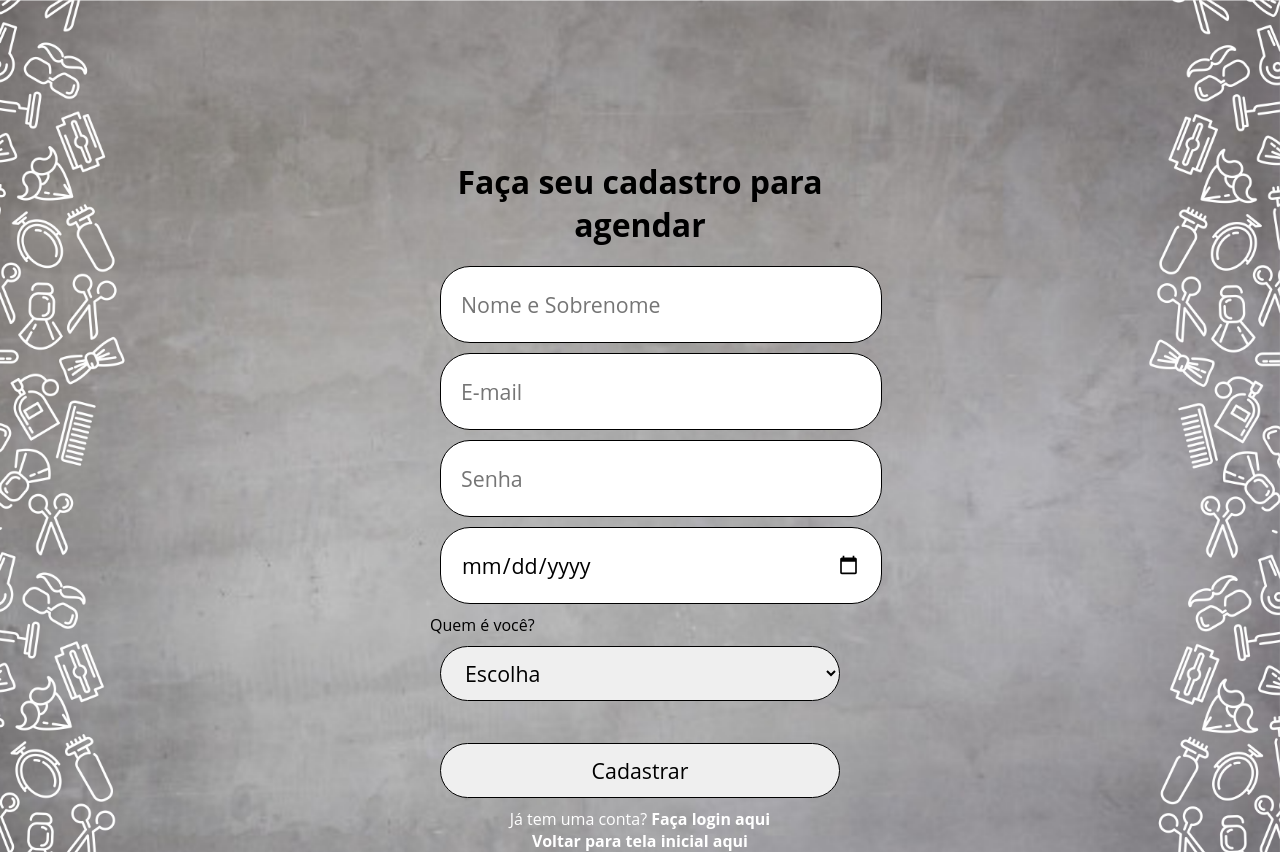
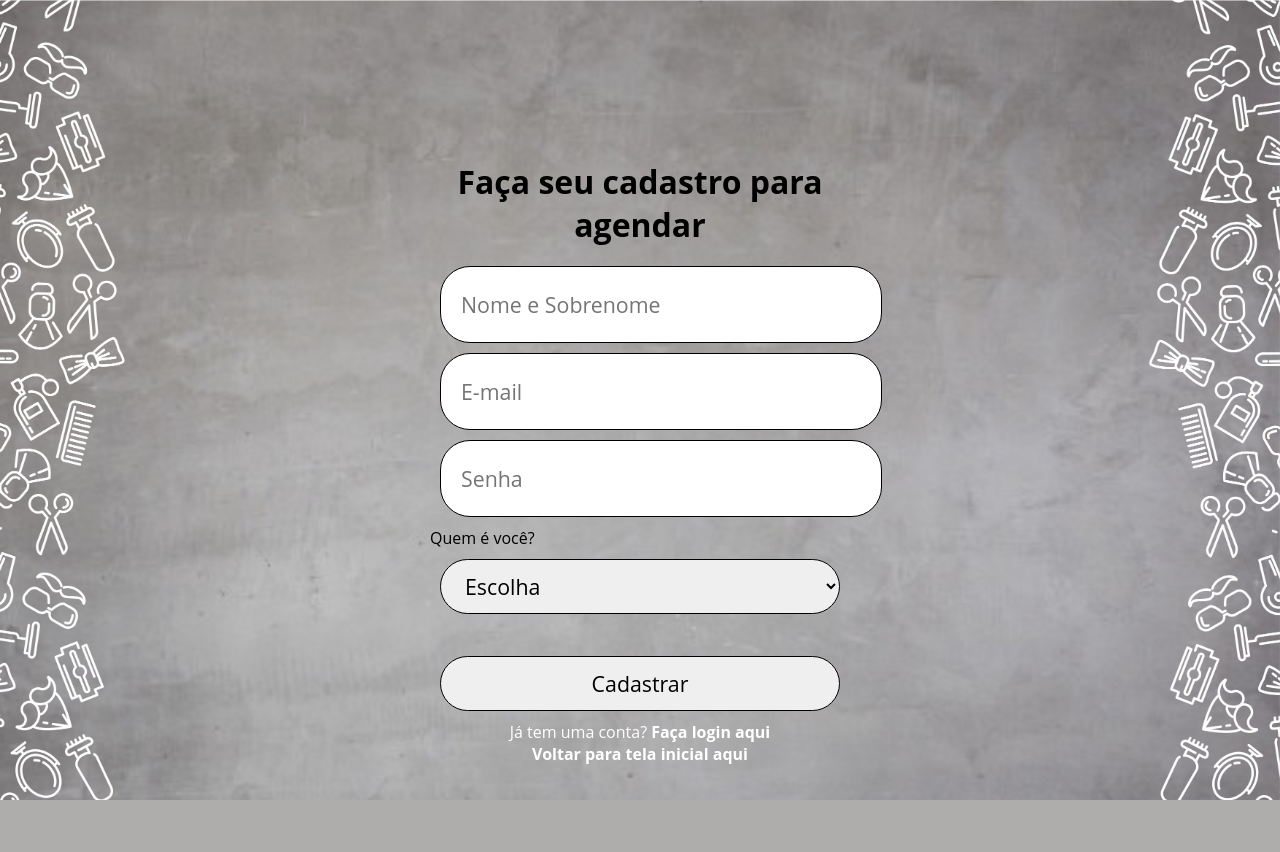
Before and after one commit to TechCab/EspacoBela, a PHP site: template views/cadastroUsuario.php in a window 1280 px wide. After the commit the page ends 800 px from the top, so only its background shows below. Run offline with PHP 8.4, Linux system fonts and the light colour scheme; the template is opened without the code that fills it, so the values that code supplies are empty.

Commit message:
Exclusão Atributo Data

```diff
--- a/views/cadastroUsuario.php
+++ b/views/cadastroUsuario.php
@@ -14,7 +14,6 @@
     <input type="nome" name="nome" required="required"  placeholder="Nome e Sobrenome">
     <input type="email" name="email_cad" required="required"  placeholder="E-mail">
     <input type="senha"  name="senha_cad" required="required" placeholder="Senha">
-    <input type="date" name="datanasc_cad" required="required"  placeholder="Data de Nasc. xx/xx/xx">
 
 	<p>Quem é você?</p>
 
```
